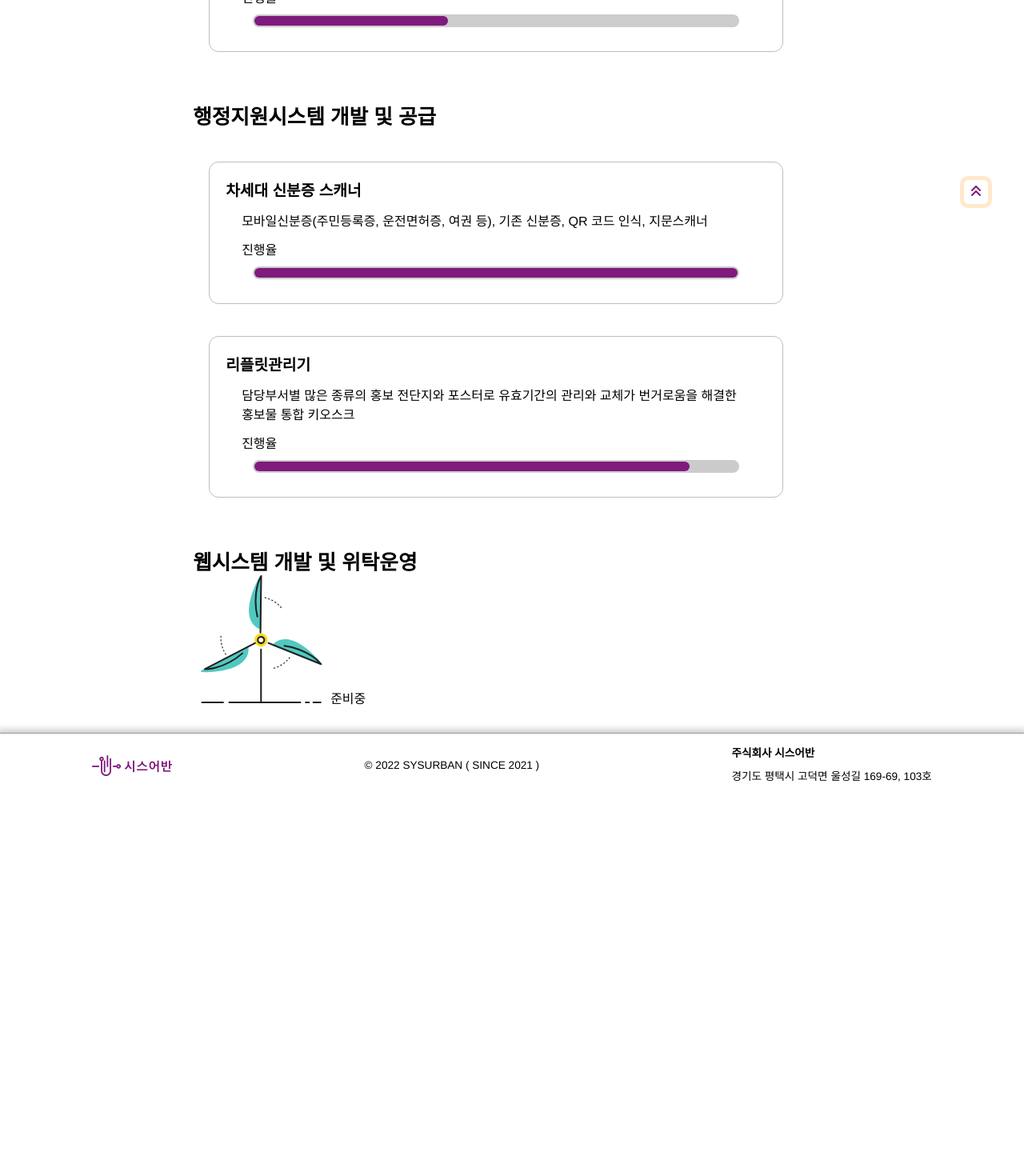
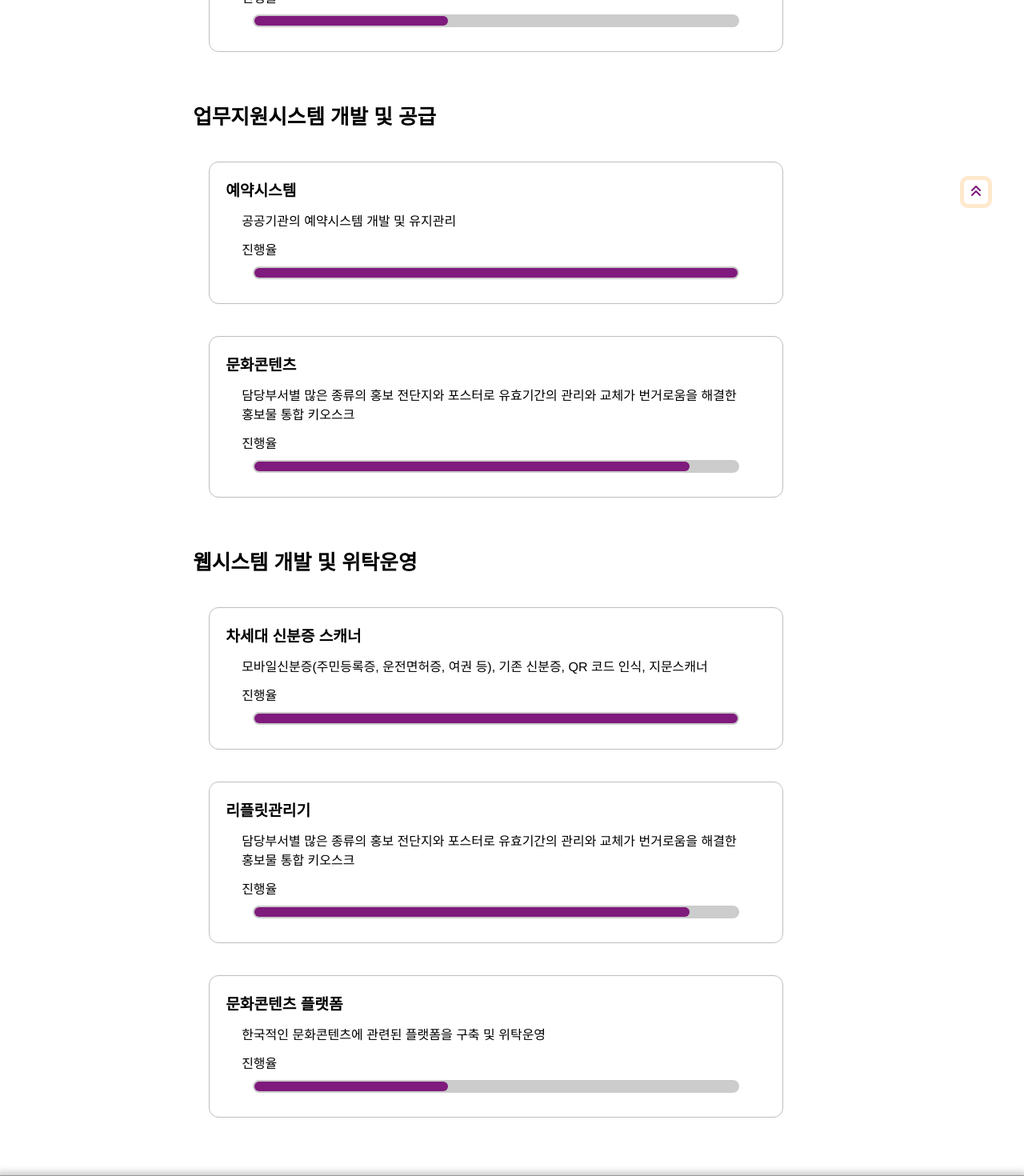
Before and after one commit to k-jin-yoon/sysurban.com, a Next.js app: page /business in a window 1280 px wide. Shown: the part 520-1990 px from the top of the page at 80% size. Before the commit the page ends 1516 px from the top, so only its background shows below. Built offline with nearby package versions, Linux system fonts and the light colour scheme.

Commit message:
backgroun image size reduce

```diff
--- a/pages/business.js
+++ b/pages/business.js
@@ -4,7 +4,7 @@ import Image from 'next/image'
 import { useEffect, useState } from "react";
 
 export default function Business(){
-    let [goal, setGoal] = useState([30,40,100,90])
+    let [goal, setGoal] = useState([30,40,100,90,100,90,40])
     let [bgMode, setBgMode] = useState(true)
     useEffect(() => {
         const systemPrefersDark = window.matchMedia("(prefers-color-scheme: dark)").matches;
@@ -38,7 +38,29 @@ export default function Business(){
             </div>
             {/* 행정지원시스템 개발 및 공급업 */}
             <div className="administration">
-                <h2>행정지원시스템 개발 및 공급</h2>
+                <h2>업무지원시스템 개발 및 공급</h2>
+                <div className="card">
+                    <h4>예약시스템</h4>
+                    <p>공공기관의 예약시스템 개발 및 유지관리</p>
+                    <p className="goal">진행율</p>
+                    <div className="bar-chart">
+                        <span className="bar" style={{"width":`${goal[2]}%`}}></span>
+                        <span className="tooltip">{goal[2]}%</span>
+                    </div>
+                </div>
+                <div className="card">
+                    <h4>문화콘텐츠 </h4>
+                    <p>담당부서별 많은 종류의 홍보 전단지와 포스터로 유효기간의 관리와 교체가 번거로움을 해결한 홍보물 통합 키오스크</p>
+                    <p className="goal">진행율</p>
+                    <div className="bar-chart">
+                        <span className="bar" style={{"width":`${goal[3]}%`}}></span>
+                        <span className="tooltip">{goal[3]}%</span>
+                    </div>
+                </div>
+            </div>
+            {/* 생산 제품 및 디자인 등등등 */}
+            <div className="product">
+                <h2>웹시스템 개발 및 위탁운영</h2>
                 <div className="card">
                     <h4>차세대 신분증 스캐너</h4>
                     <p>모바일신분증(주민등록증, 운전면허증, 여권 등), 기존 신분증, QR 코드 인식, 지문스캐너</p>
@@ -57,15 +79,20 @@ export default function Business(){
                         <span className="tooltip">{goal[3]}%</span>
                     </div>
                 </div>
-            </div>
-            {/* 생산 제품 및 디자인 등등등 */}
-            <div className="product">
-                <h2>웹시스템 개발 및 위탁운영</h2>
-                {
+                <div className="card">
+                    <h4>문화콘텐츠 플랫폼</h4>
+                    <p>한국적인 문화콘텐츠에 관련된 플랫폼을 구축 및 위탁운영</p>
+                    <p className="goal">진행율</p>
+                    <div className="bar-chart">
+                        <span className="bar" style={{"width":`${goal[6]}%`}}></span>
+                        <span className="tooltip">{goal[6]}%</span>
+                    </div>
+                </div>
+                {/* {
                     bgMode === true
                     ? <div><Image src="/images/windmill_white.svg" alt="windmill" className="cls-3" width={172} height={160}/><span>준비중</span></div>
                     : <div><Image src="/images/windmill.svg" alt="windmill" className="cls-3" width={172} height={160}/><span>준비중</span></div>
-                }
+                } */}
             </div>
             <style jsx>{`
                 .container {
```
Also changed, not shown: public/images/main_bg.jpg.
